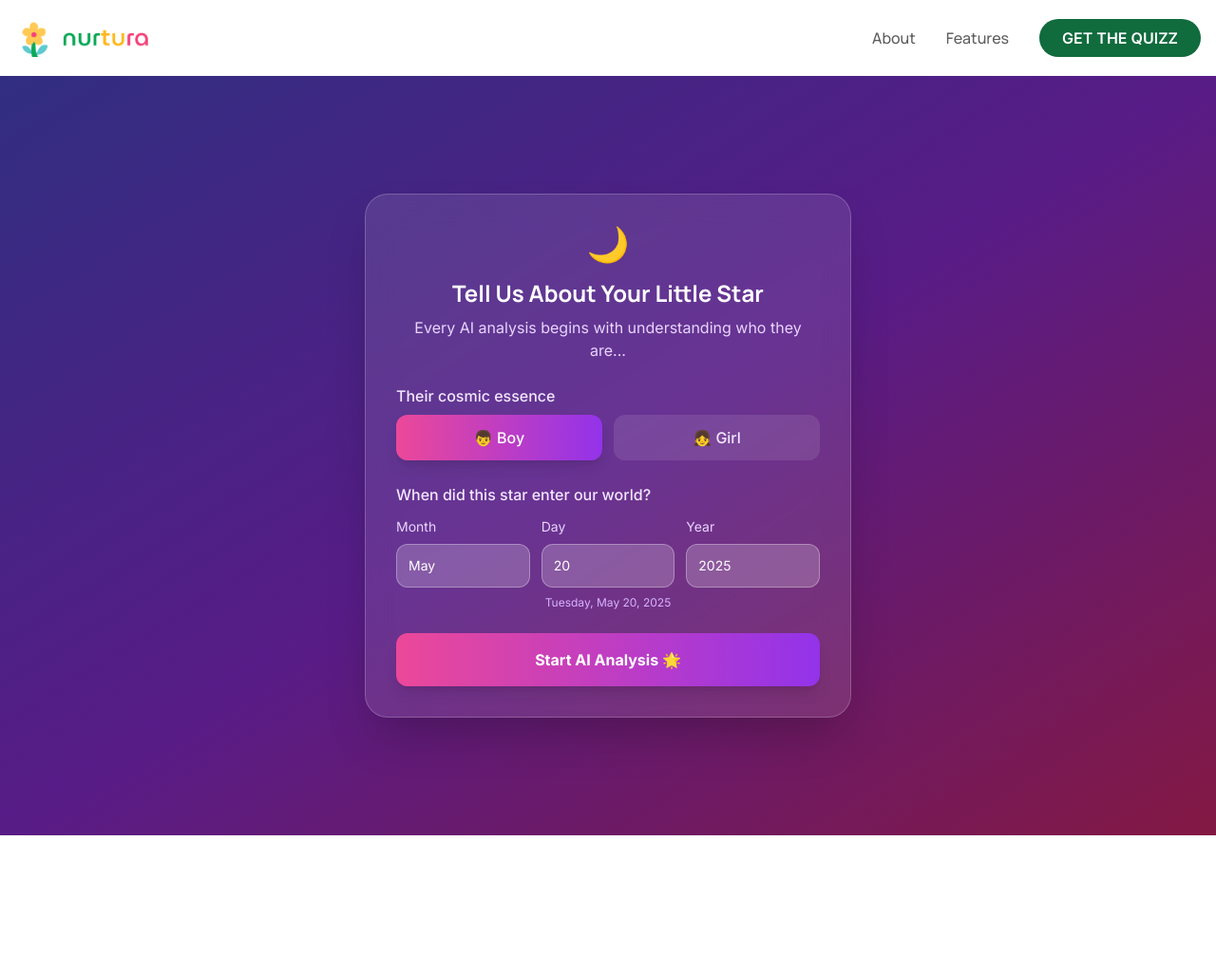
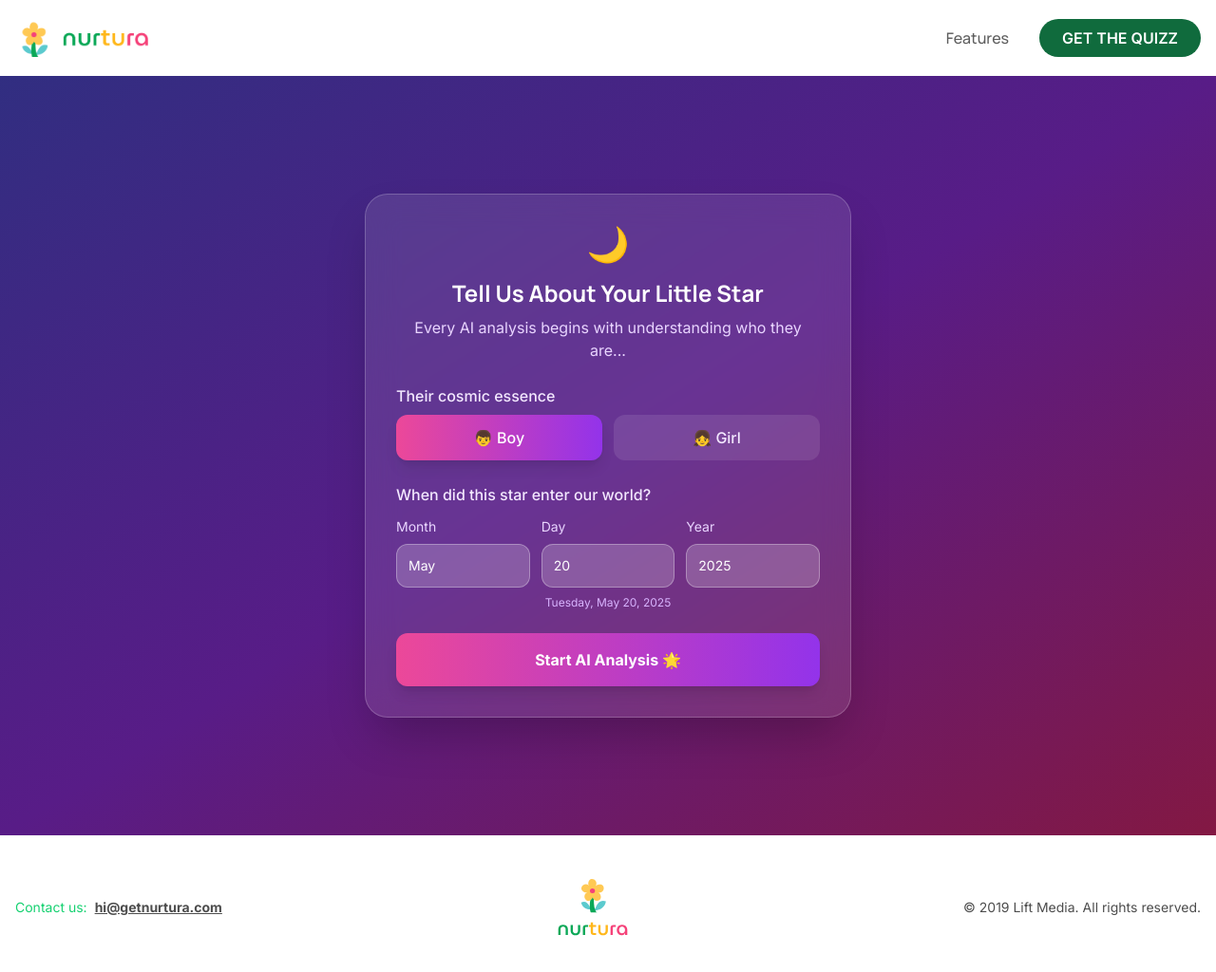
Before and after one commit to kubothegsd/nurtura-landing-page, a React (Vite) app: page /quiz in a window 1280 px wide. Shown: the top 1024 px of the page at 95% size. Before the commit the page ends 880 px from the top, so only its background shows below. Built offline with nearby package versions, Linux system fonts and the light colour scheme.

Commit message:
Add Footer component with contact information and logo; include logo SVG file and update App component to render Footer.

```diff
--- a/src/App.tsx
+++ b/src/App.tsx
@@ -3,6 +3,7 @@ import { Navbar } from './components/Navbar';
 import LandingPage from './pages/LandingPage';
 import AboutPage from './pages/AboutPage';
 import { QuizPreview } from './components/landing/Quiz/QuizPreview';
+import { Footer } from './components/Footer';
 
 function App() {
   return (
@@ -16,6 +17,7 @@ function App() {
             <Route path='/quiz' element={<QuizPreview />} />
           </Routes>
         </main>
+        <Footer />
       </Router>
     </div>
   );
--- /dev/null
+++ b/src/components/Footer.tsx
@@ -0,0 +1,44 @@
+import clsx from 'clsx';
+
+export const Footer = () => {
+  return (
+    <footer
+      className={clsx(
+        'w-full',
+        'flex items-center justify-between',
+        'py-8',
+        'px-4',
+        'bg-transparent',
+        'text-brand-neutral',
+        'text-sm',
+        'font-secondary',
+        'relative',
+        'max-w-screen-xl mx-auto'
+      )}
+      style={{ minHeight: '60px' }}
+    >
+      {/* Left: Contact */}
+      <div className='flex flex-col md:flex-row items-center gap-1 md:gap-2'>
+        <span className='text-brand-green'>Contact us:</span>
+        <a
+          href='mailto:hi@getnurtura.com'
+          className='font-bold underline text-brand-neutral hover:text-brand-pink transition'
+        >
+          hi@getnurtura.com
+        </a>
+      </div>
+      {/* Center: Logo */}
+      <div className='flex flex-col items-center'>
+        <img
+          src='/images/logoText.svg'
+          alt='nurtura logo'
+          className='w-24 h-auto mb-1 select-none pointer-events-none'
+        />
+      </div>
+      {/* Right: Copyright */}
+      <div className='text-right text-xs md:text-sm text-brand-neutral'>
+        © 2019 Lift Media. All rights reserved.
+      </div>
+    </footer>
+  );
+};
--- a/src/components/Navbar.tsx
+++ b/src/components/Navbar.tsx
@@ -113,6 +113,12 @@ export const Navbar = () => {
   );
 };
 
+type LinkType = {
+  href: string;
+  label: string;
+  to?: string;
+};
+
 const NavLinks = ({
   mobile = false,
   onClick,
@@ -120,10 +126,7 @@ const NavLinks = ({
   mobile?: boolean;
   onClick?: () => void;
 }) => {
-  const links = [
-    { to: '/about', label: 'About' },
-    { href: '#features', label: 'Features' },
-  ];
+  const links: LinkType[] = [{ href: '#features', label: 'Features' }];
 
   return (
     <>
@@ -164,17 +167,19 @@ const NavLinks = ({
 
 const AuthButtons = () => {
   return (
-    <button
+    <a
       className={clsx(
         'bg-brand-superDarkGreen',
         'text-white font-secondary font-semibold',
         'px-6 py-2',
         'rounded-full',
         'hover:shadow-xl',
-        'transition-all duration-300'
+        'transition-all duration-300',
+        'cursor-pointer'
       )}
+      href='#quiz'
     >
       GET THE QUIZZ
-    </button>
+    </a>
   );
 };
--- a/src/components/landing/StayConnected.tsx
+++ b/src/components/landing/StayConnected.tsx
@@ -12,7 +12,7 @@ export const StayConnected = () => {
         'relative',
         'py-16',
         'overflow-hidden',
-        'bg-transparent'
+        'bg-[linear-gradient(90deg,#EFFEF6_0%,#EFFEF6_60%,#FECDDA_100%)]'
       )}
     >
       {/* Left Flower */}
```
Also changed, not shown: public/images/logoText.svg (added).
